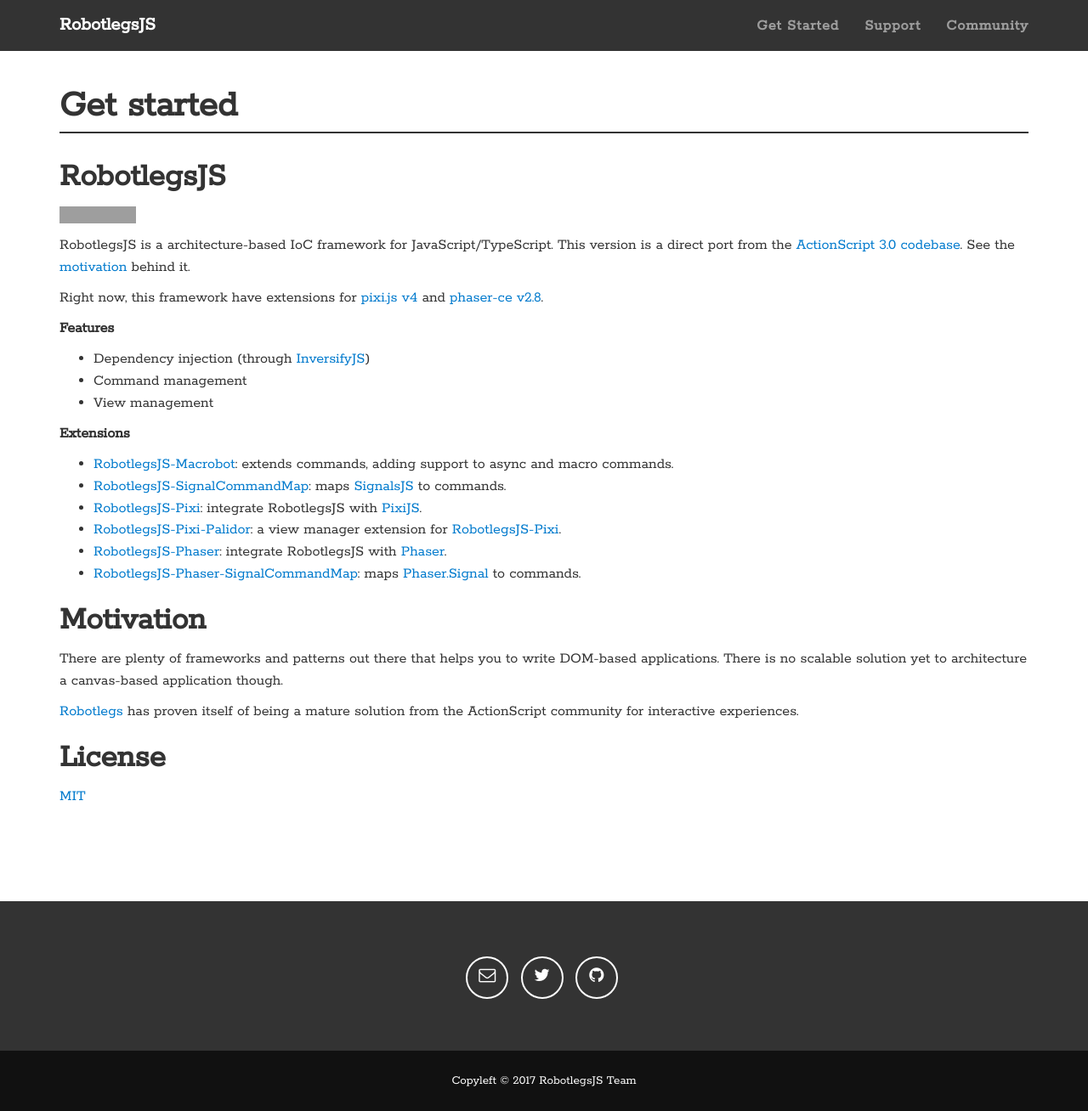
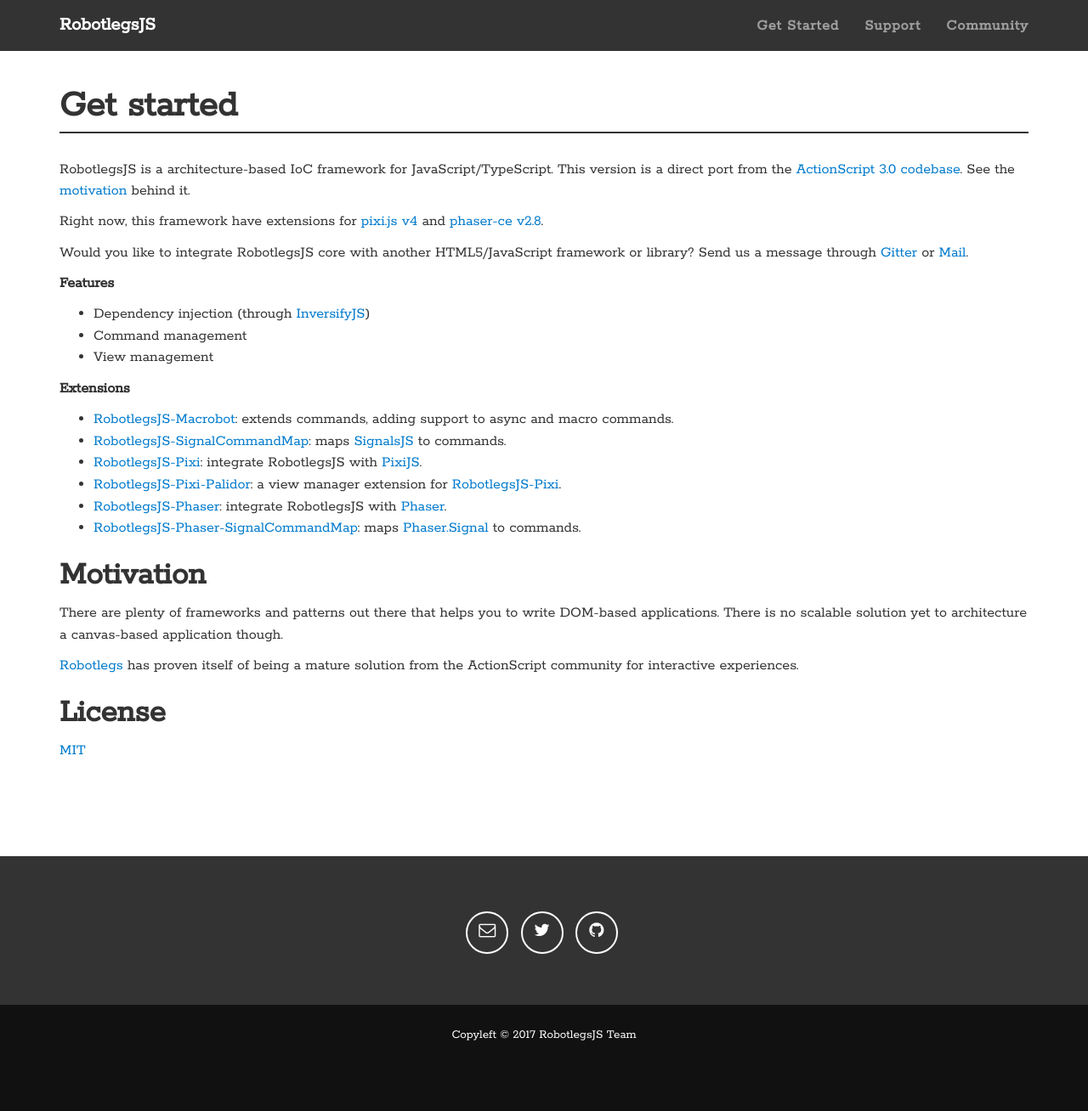
Before and after one commit to RobotlegsJS/robotlegsjs.github.io, a Jekyll site: the page built from pages/getstarted.md, in a window 1280 px wide and 1308 px high. Shown: the whole window at 85% size. Built offline with Jekyll 4.4.1, drawn with Linux system fonts in a browser that asks for light colours; some of the changed lines change nothing that is shown; grey boxes are pictures that could not be loaded.

Commit message:
update get started page

```diff
--- a/pages/getstarted.md
+++ b/pages/getstarted.md
@@ -3,10 +3,6 @@
 title: Get started
 permalink: /get_started/
 ---
- RobotlegsJS
-===
-
-[![Gitter chat](https://badges.gitter.im/RobotlegsJS/RobotlegsJS.svg)](https://gitter.im/RobotlegsJS/RobotlegsJS)
 
 RobotlegsJS is a architecture-based IoC framework for JavaScript/TypeScript. This
 version is a direct port from the [ActionScript 3.0 codebase](https://github.com/robotlegs/robotlegs-framework).
@@ -14,6 +10,8 @@
 
 Right now, this framework have extensions for [pixi.js v4](http://www.pixijs.com) and
 [phaser-ce v2.8](http://phaser.io).
+
+Would you like to integrate RobotlegsJS core with another HTML5/JavaScript framework or library? Send us a message through [Gitter](https://gitter.im/RobotlegsJS/RobotlegsJS) or [Mail](mailto:contact@robotlegsjs.io).
 
 **Features**
 
```
